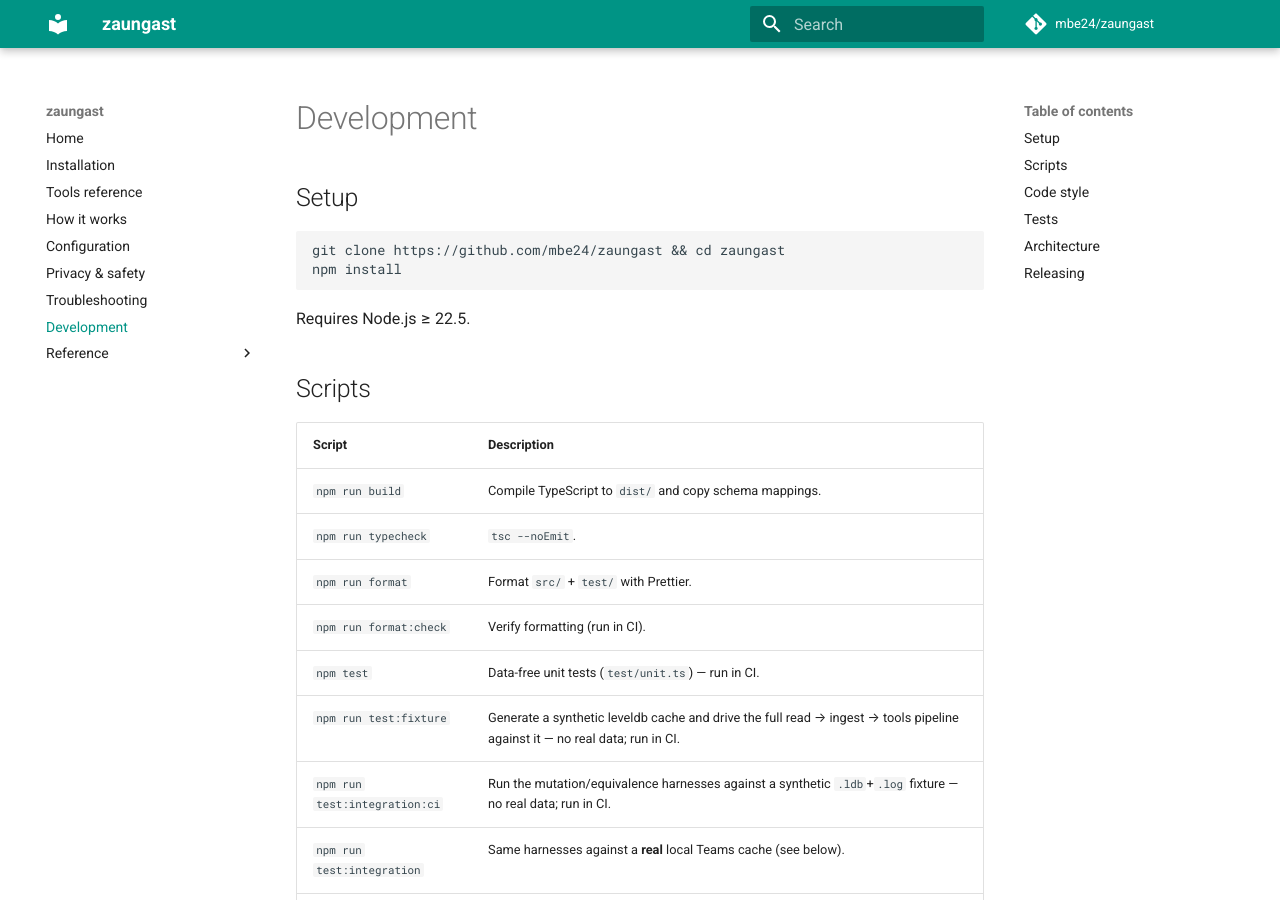
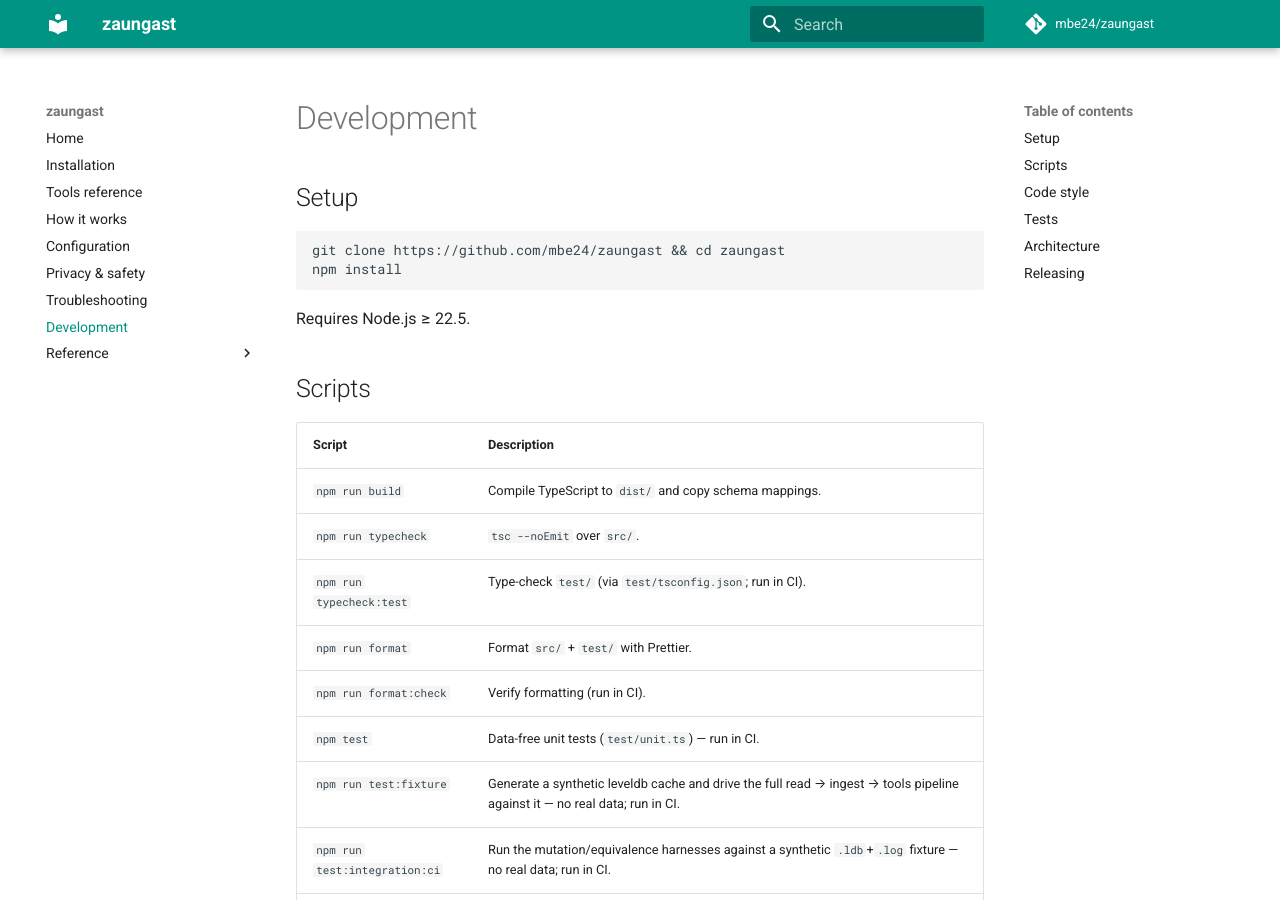
Before and after one commit to mbe24/zaungast, an MkDocs documentation site: the page built from docs/development.md, in a window 1280 px wide and 900 px high. Built offline with MkDocs 1.6.1 and Material for MkDocs 9.7.7, drawn with Linux system fonts in a browser that asks for light colours; comment, search, counter and statistics services are not loaded.

Commit message:
test: type-check the test/ files (fixes "Cannot find name 'Buffer'")
The test files lived outside the root tsconfig (`include: src/**`, `rootDir:
src`), so editors gave them no project context — no Node ambient types, hence
"Cannot find name 'Buffer'". (@types/node was already installed; not the cause.)

Add test/tsconfig.json (extends the base, widens rootDir, noEmit) so editors and
`npm run typecheck:test` check the tests with src-level strictness. Wired into CI.

Type-checking them for the first time surfaced six issues, now fixed:
- verify.ts called findPerson with `{ name }` but the arg is `{ query }` — a real
  bug that only "passed" because tsx never type-checks (the no-query output
  happened to contain the name). Now queries correctly.
- five dead locals in _inctest/_reusetest (leftover `thrown`/`after`, and unused
  `refreshNow()` return bindings — calls kept for their side effects).

Verified: typecheck (src + test) clean, format clean, 20 unit, 25 fixture, and
35 inc / 22 reuse / 18 fb on synthetic data — all green.

Co-Authored-By: Claude Opus 4.8 (1M context) <noreply@anthropic.com>

```diff
--- a/docs/development.md
+++ b/docs/development.md
@@ -14,7 +14,8 @@ Requires Node.js ≥ 22.5.
 | Script | Description |
 |--------|-------------|
 | `npm run build` | Compile TypeScript to `dist/` and copy schema mappings. |
-| `npm run typecheck` | `tsc --noEmit`. |
+| `npm run typecheck` | `tsc --noEmit` over `src/`. |
+| `npm run typecheck:test` | Type-check `test/` (via `test/tsconfig.json`; run in CI). |
 | `npm run format` | Format `src/` + `test/` with Prettier. |
 | `npm run format:check` | Verify formatting (run in CI). |
 | `npm test` | Data-free unit tests (`test/unit.ts`) — run in CI. |
--- a/package.json
+++ b/package.json
@@ -22,6 +22,7 @@
     "dev": "node --experimental-sqlite --import tsx src/index.ts",
     "tsx": "node --experimental-sqlite --import tsx",
     "typecheck": "tsc --noEmit",
+    "typecheck:test": "tsc -p test/tsconfig.json",
     "format": "prettier --write \"src/**/*.ts\" \"test/**/*.ts\"",
     "format:check": "prettier --check \"src/**/*.ts\" \"test/**/*.ts\"",
     "test": "node --experimental-sqlite --import tsx test/unit.ts",
```
Also changed, not shown: 5 other files.
